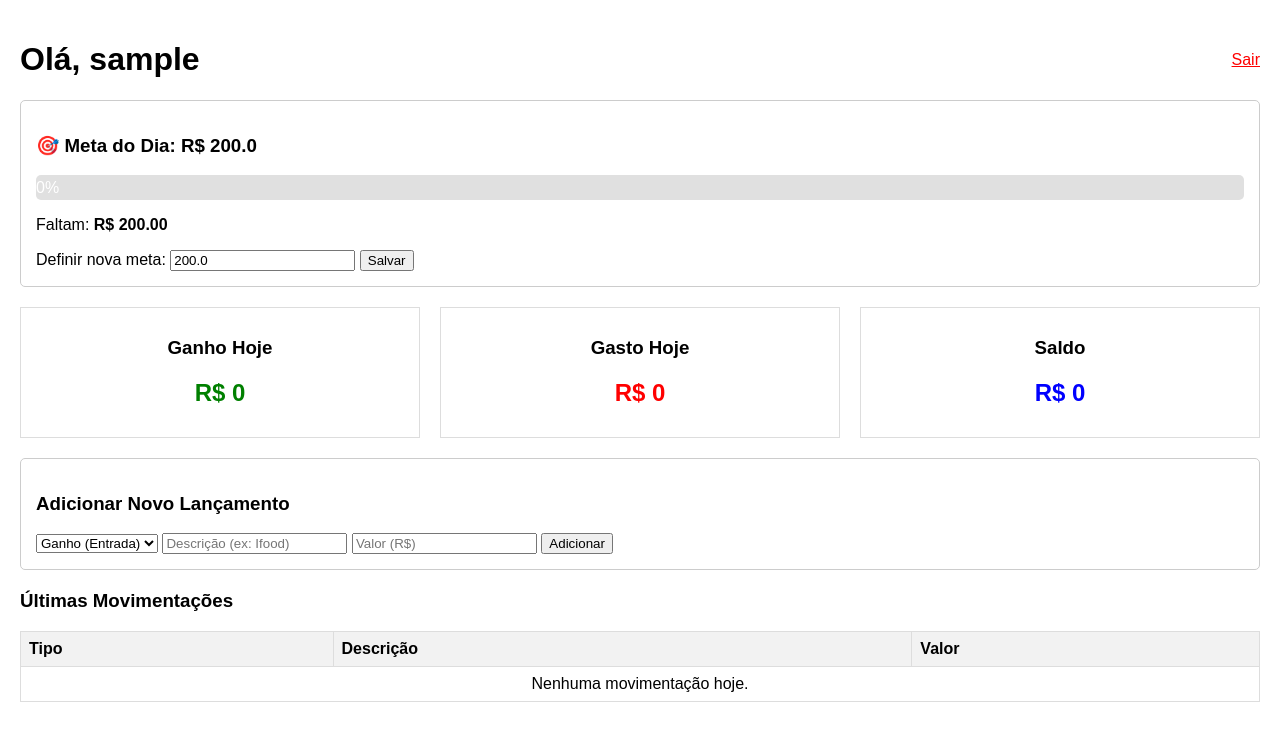
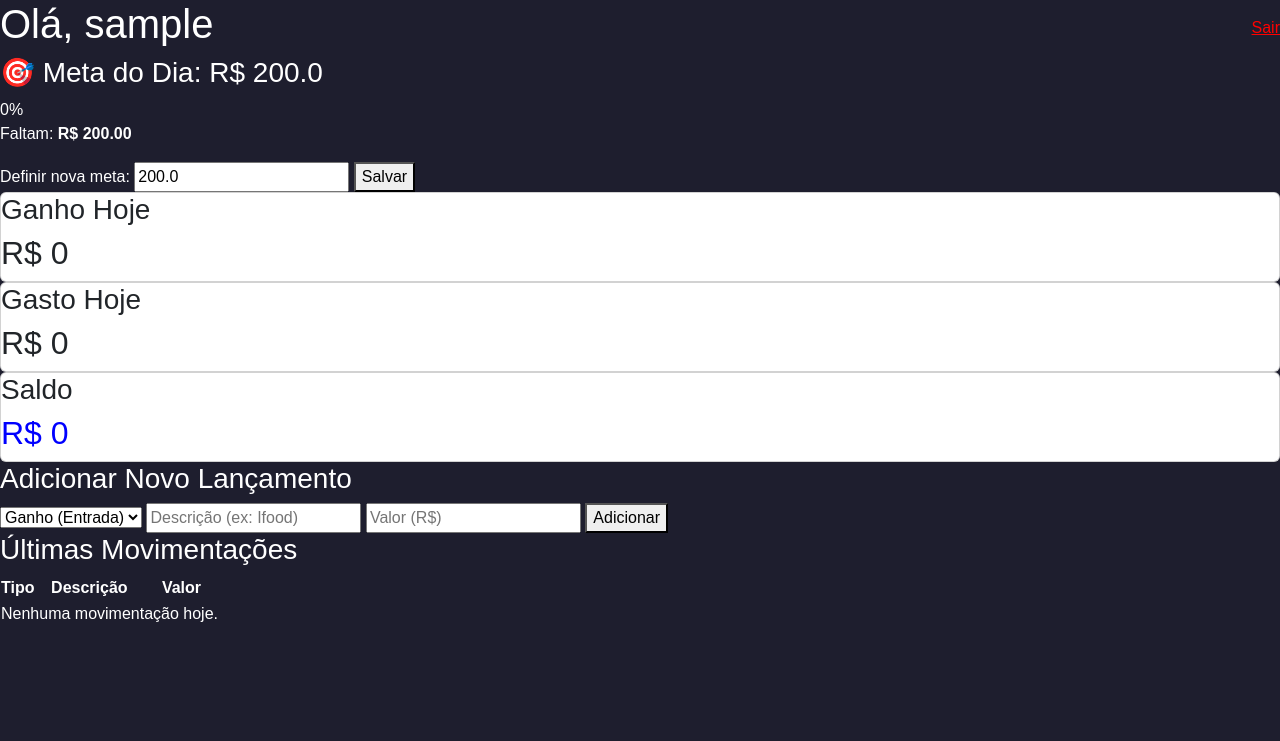
Before and after one commit to TeylonMax/app-motoboy, a Flask app: page / in a window 1280 px wide. Shown: the top 741 px of the page. Run offline with Flask 3, Linux system fonts and the light colour scheme; the visitor is signed in with stand-in values (Sample User, id 1); data that the repository does not hold is empty.

Commit message:
Forcar atualizacao do visual

```diff
--- a/templates/index.html
+++ b/templates/index.html
@@ -4,23 +4,8 @@
     <meta charset="UTF-8">
     <meta name="viewport" content="width=device-width, initial-scale=1.0">
     <title>Controle Motoboy</title>
-    <style>
-        /* Estilo Básico para organizar sem mudar tudo */
-        body { font-family: Arial, sans-serif; margin: 20px; }
-        .box { border: 1px solid #ccc; padding: 15px; margin-bottom: 20px; border-radius: 5px; }
-        .resumo { display: flex; gap: 20px; margin-bottom: 20px; }
-        .card { border: 1px solid #ddd; padding: 10px; flex: 1; text-align: center; }
-        .entrada { color: green; }
-        .saida { color: red; }
-
-        /* Estilo da Barra de Meta */
-        .barra-fundo { width: 100%; background-color: #e0e0e0; height: 25px; border-radius: 5px; margin-top: 5px; }
-        .barra-progresso { height: 100%; background-color: #4caf50; text-align: center; line-height: 25px; color: white; border-radius: 5px; transition: width 0.5s; }
-
-        table { width: 100%; border-collapse: collapse; margin-top: 10px; }
-        th, td { border: 1px solid #ddd; padding: 8px; text-align: left; }
-        th { background-color: #f2f2f2; }
-    </style>
+    <link href="https://cdn.jsdelivr.net/npm/bootstrap@5.3.0/dist/css/bootstrap.min.css" rel="stylesheet">
+    <link rel="stylesheet" href="{{ url_for('static', filename='css/style.css') }}">
 </head>
 <body>
 
```
